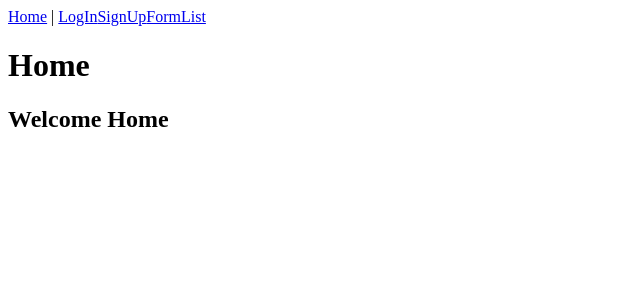
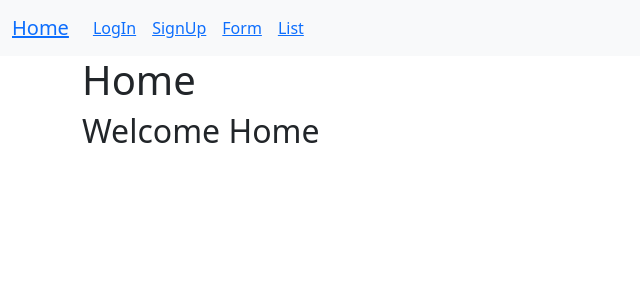
Before and after one commit to Inoue416/FinalProject, a Vue app in the folder mental_care_app/frontend/: page / in a window 1280 px wide. Shown: the top 300 px of the page, without its empty margins (0-640 px from the left). Built offline with nearby package versions, Linux system fonts and the light colour scheme.

Commit message:
BootstrapのCDN設定とナビゲーションバーを作成

```diff
--- a/mental_care_app/frontend/public/index.html
+++ b/mental_care_app/frontend/public/index.html
@@ -4,7 +4,8 @@
     <meta charset="utf-8">
     <meta http-equiv="X-UA-Compatible" content="IE=edge">
     <meta name="viewport" content="width=device-width,initial-scale=1.0">
-    <link rel="icon" href="<%= BASE_URL %>favicon.ico">
+    <link rel="icon" href="http://localhost/favicon.ico">
+    <link href="https://cdn.jsdelivr.net/npm/bootstrap@5.0.2/dist/css/bootstrap.min.css" rel="stylesheet" integrity="sha384-EVSTQN3/azprG1Anm3QDgpJLIm9Nao0Yz1ztcQTwFspd3yD65VohhpuuCOmLASjC" crossorigin="anonymous">
     <title><%= htmlWebpackPlugin.options.title %></title>
   </head>
   <body>
@@ -13,5 +14,6 @@
     </noscript>
     <div id="app"></div>
     <!-- built files will be auto injected -->
+    <script src="https://cdn.jsdelivr.net/npm/bootstrap@5.0.2/dist/js/bootstrap.bundle.min.js" integrity="sha384-MrcW6ZMFYlzcLA8Nl+NtUVF0sA7MsXsP1UyJoMp4YLEuNSfAP+JcXn/tWtIaxVXM" crossorigin="anonymous"></script>
   </body>
 </html>
--- a/mental_care_app/frontend/src/App.vue
+++ b/mental_care_app/frontend/src/App.vue
@@ -1,10 +1,29 @@
 <template>
-  <nav>
-    <router-link to="/">Home</router-link> |
-    <router-link to="/login">LogIn</router-link>
-    <router-link to="/signup">SignUp</router-link>
-    <router-link to="/form">Form</router-link>
-    <router-link to="/list">List</router-link>
+  <nav class="navbar navbar-expand-lg navbar-light bg-light">
+    <div class="container-fluid">
+      <span class="navbar-brand"><router-link to="/">Home</router-link></span>
+      <button class="navbar-toggler" type="button" data-bs-toggle="collapse" data-bs-target="#navbarNav" aria-controls="navbarNav" aria-expanded="false" aria-label="Toggle navigation">
+        <span class="navbar-toggler-icon"></span>
+      </button>
+      <div class="collapse navbar-collapse" id="navbarNav">
+        <ul class="navbar-nav">
+          <li class="nav-item">
+            <span class="nav-link active"><router-link to="/login">LogIn</router-link></span>
+          </li>
+          <li class="nav-item">
+            <span class="nav-link active"><router-link to="/signup">SignUp</router-link></span>
+          </li>
+          <li class="nav-item">
+            <span class="nav-link active"><router-link to="/form">Form</router-link></span>
+          </li>
+          <li class="nav-item">
+            <span class="nav-link active"><router-link to="/list">List</router-link></span>
+          </li>
+        </ul>
+      </div>
+    </div>
   </nav>
+  <div class="container">
   <router-view/>
+  </div>
 </template>
```
Also changed, not shown: mental_care_app/frontend/src/main.js (+5 -4 lines).
